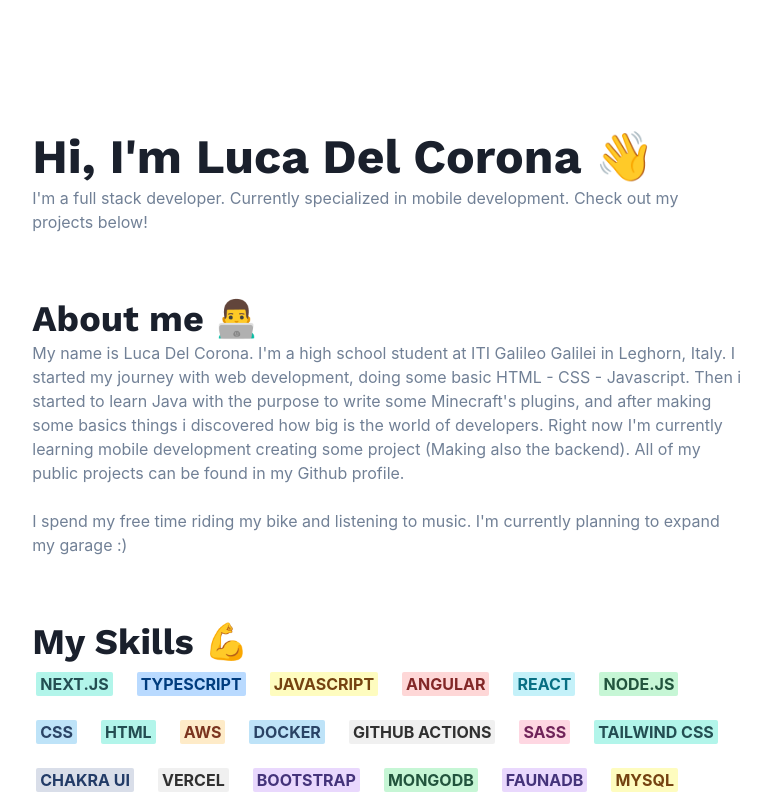
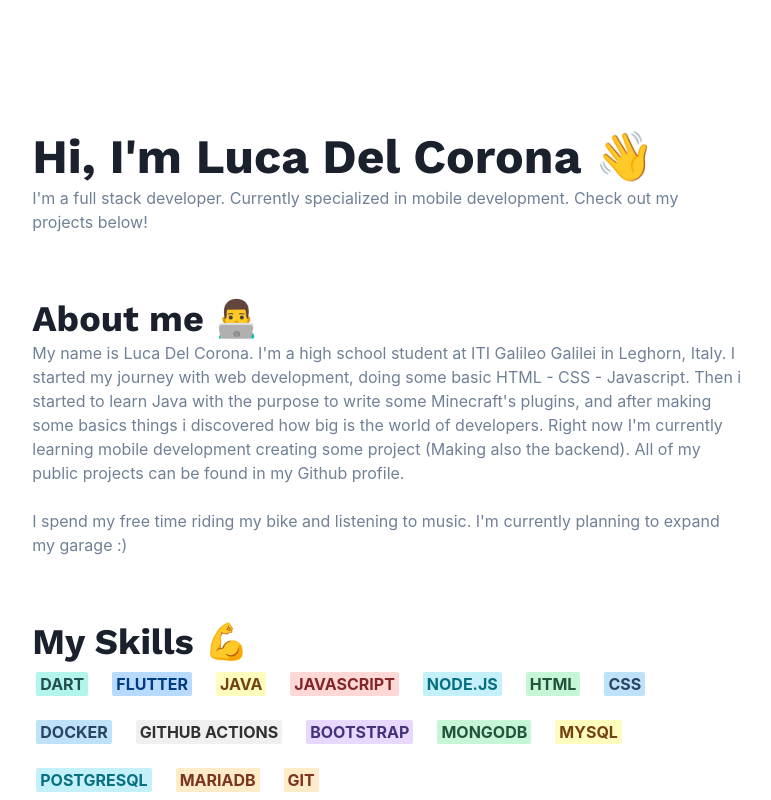
Before and after one commit to VoidElle/Portfolio, a Next.js app: page / in a window 1280 px wide. Shown: the top 800 px of the page, without its empty margins (252-1023 px from the left). Built offline with nearby package versions, Linux system fonts and the light colour scheme.

Commit message:
💪 Updated skills

```diff
--- a/pages/index.tsx
+++ b/pages/index.tsx
@@ -45,27 +45,21 @@ export default function Home() {
           <Container pt={16} maxW={width} px={padding}>
               <Heading fontFamily="Work Sans" mb={1}>My Skills 💪</Heading>
               <Flex justifyContent="start" alignItems="center" direction="row" wrap="wrap" gap={4}>
-                  <Badge mx={1} my={1} fontSize={{ base: '0.9em', md: '1em' }} colorScheme="teal">Next.js</Badge>
-                  <Badge mx={1} my={1} fontSize={{ base: '0.9em', md: '1em' }} colorScheme="messenger">Typescript</Badge>
-                  <Badge mx={1} my={1} fontSize={{ base: '0.9em', md: '1em' }} colorScheme="yellow">Javascript</Badge>
-                  <Badge mx={1} my={1} fontSize={{ base: '0.9em', md: '1em' }} colorScheme="red">Angular</Badge>
-                  <Badge mx={1} my={1} fontSize={{ base: '0.9em', md: '1em' }} colorScheme="cyan">React</Badge>
-                  <Badge mx={1} my={1} fontSize={{ base: '0.9em', md: '1em' }} colorScheme="green">Node.js</Badge>
+                  <Badge mx={1} my={1} fontSize={{ base: '0.9em', md: '1em' }} colorScheme="teal">Dart</Badge>
+                  <Badge mx={1} my={1} fontSize={{ base: '0.9em', md: '1em' }} colorScheme="messenger">Flutter</Badge>
+                  <Badge mx={1} my={1} fontSize={{ base: '0.9em', md: '1em' }} colorScheme="yellow">Java</Badge>
+                  <Badge mx={1} my={1} fontSize={{ base: '0.9em', md: '1em' }} colorScheme="red">Javascript</Badge>
+                  <Badge mx={1} my={1} fontSize={{ base: '0.9em', md: '1em' }} colorScheme="cyan">Node.js</Badge>
+                  <Badge mx={1} my={1} fontSize={{ base: '0.9em', md: '1em' }} colorScheme="green">HTML</Badge>
                   <Badge mx={1} my={1} fontSize={{ base: '0.9em', md: '1em' }} colorScheme="blue">CSS</Badge>
-                  <Badge mx={1} my={1} fontSize={{ base: '0.9em', md: '1em' }} colorScheme="teal">HTML</Badge>
-                  <Badge mx={1} my={1} fontSize={{ base: '0.9em', md: '1em' }} colorScheme="orange">AWS</Badge>
                   <Badge mx={1} my={1} fontSize={{ base: '0.9em', md: '1em' }} colorScheme="blue">Docker</Badge>
                   <Badge mx={1} my={1} fontSize={{ base: '0.9em', md: '1em' }} colorScheme="blackAlpha">GitHub Actions</Badge>
-                  <Badge mx={1} my={1} fontSize={{ base: '0.9em', md: '1em' }} colorScheme="pink">Sass</Badge>
-                  <Badge mx={1} my={1} fontSize={{ base: '0.9em', md: '1em' }} colorScheme="teal">Tailwind CSS</Badge>
-                  <Badge mx={1} my={1} fontSize={{ base: '0.9em', md: '1em' }} colorScheme="facebook">Chakra UI</Badge>
-                  <Badge mx={1} my={1} fontSize={{ base: '0.9em', md: '1em' }} colorScheme="blackAlpha">Vercel</Badge>
                   <Badge mx={1} my={1} fontSize={{ base: '0.9em', md: '1em' }} colorScheme="purple">Bootstrap</Badge>
                   <Badge mx={1} my={1} fontSize={{ base: '0.9em', md: '1em' }} colorScheme="green">MongoDB</Badge>
-                  <Badge mx={1} my={1} fontSize={{ base: '0.9em', md: '1em' }} colorScheme="purple">FaunaDB</Badge>
                   <Badge mx={1} my={1} fontSize={{ base: '0.9em', md: '1em' }} colorScheme="yellow">MySQL</Badge>
                   <Badge mx={1} my={1} fontSize={{ base: '0.9em', md: '1em' }} colorScheme="cyan">PostgreSQL</Badge>
-                  <Badge mx={1} my={1} fontSize={{ base: '0.9em', md: '1em' }} colorScheme="orange">Linux</Badge>
+                  <Badge mx={1} my={1} fontSize={{ base: '0.9em', md: '1em' }} colorScheme="orange">MariaDB</Badge>
+                  <Badge mx={1} my={1} fontSize={{ base: '0.9em', md: '1em' }} colorScheme="orange">Git</Badge>
               </Flex>
           </Container>
           <Container pt={16} maxW={width} px={padding}>
```
